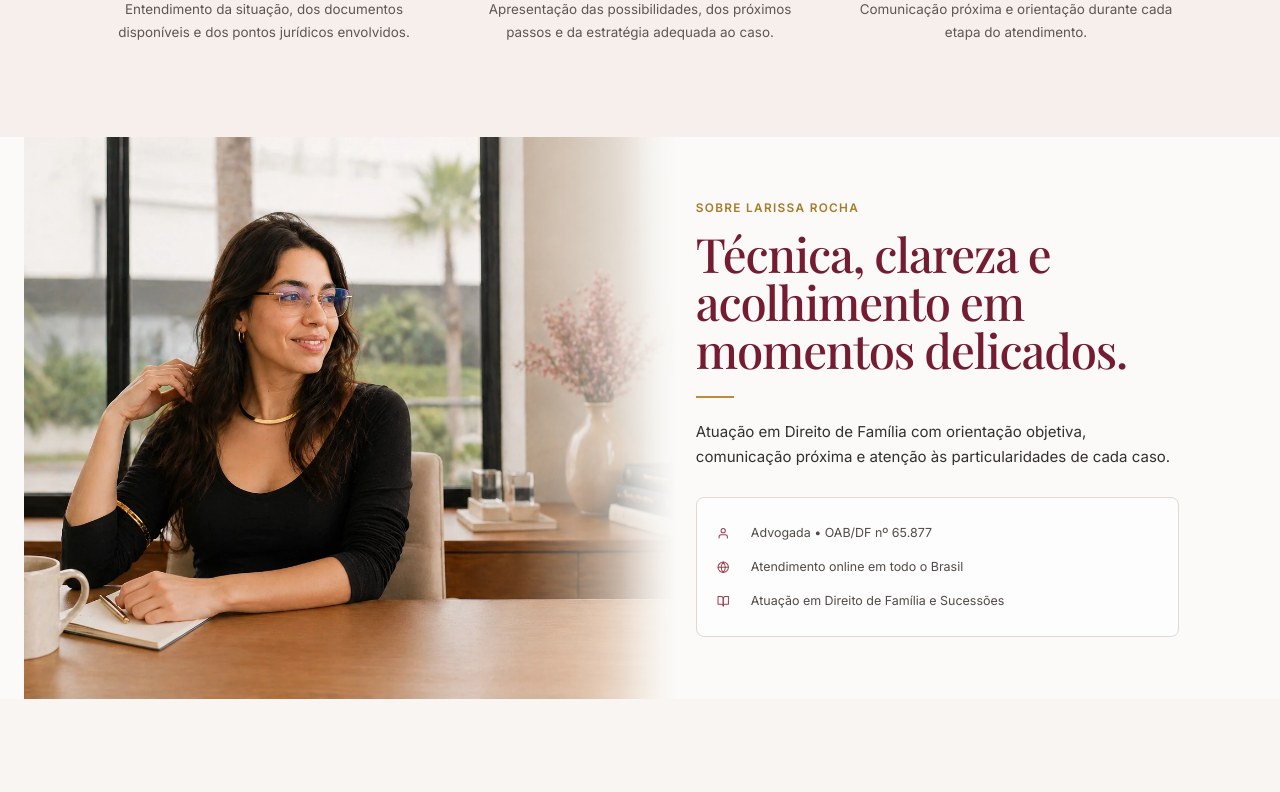
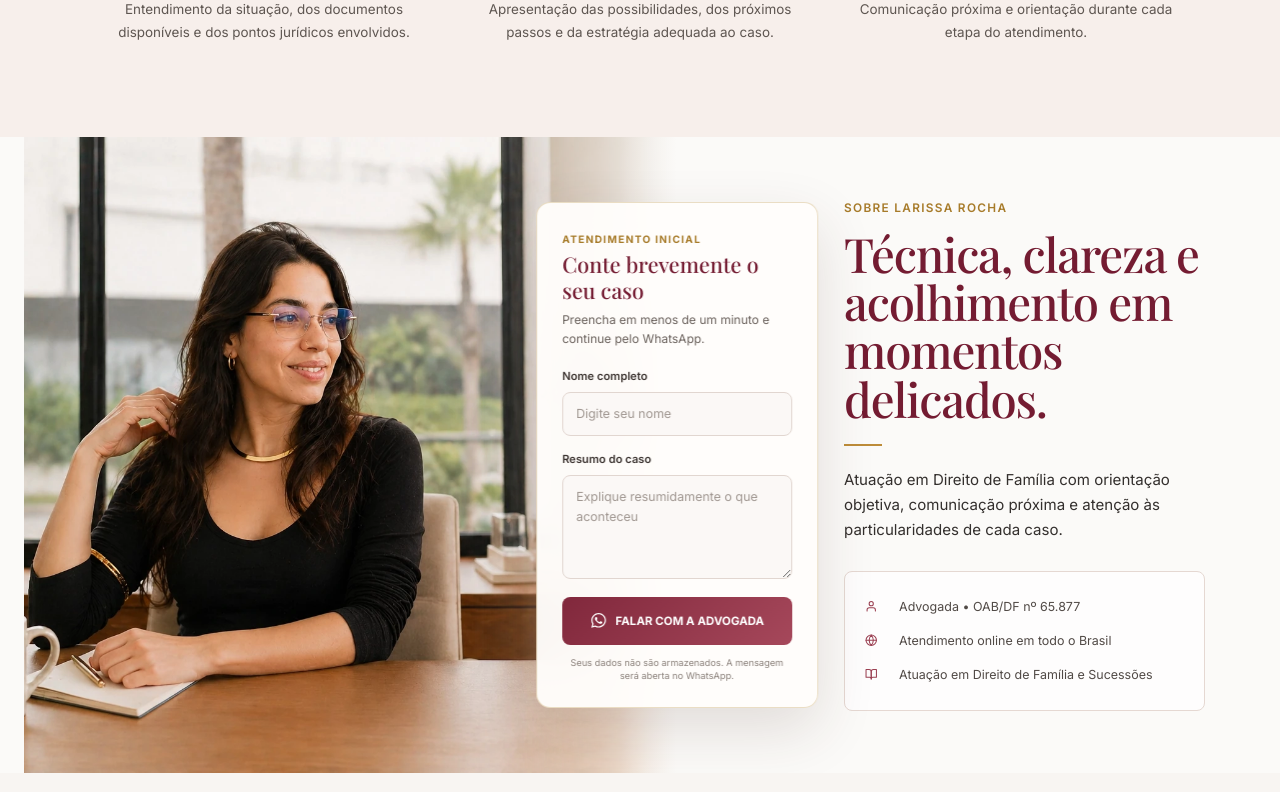
Before and after one commit to larissarocha-web/landing-page-lr-adv, a React (Vite) app: page / in a window 1280 px wide. Shown: the part 2020-2812 px from the top of the page. Built offline with nearby package versions, Linux system fonts and the light colour scheme.

Commit message:
feat: adiciona triagem inicial pelo WhatsApp

```diff
--- a/src/constants/brand.ts
+++ b/src/constants/brand.ts
@@ -1,6 +1,13 @@
-export const WHATSAPP_URL =
-  'https://wa.me/5561991742090?text=Olá,%20preciso%20de%20orientação%20em%20Direito%20de%20Família.'
+export const WHATSAPP_NUMBER = '5561991742090'
 
 export const WHATSAPP_PHONE = '(61) 99174-2090'
 
 export const OAB_LABEL = 'OAB/DF nº 65.877'
+
+export function buildWhatsAppUrl(message: string) {
+  return `https://wa.me/${WHATSAPP_NUMBER}?text=${encodeURIComponent(message)}`
+}
+
+export const WHATSAPP_URL = buildWhatsAppUrl(
+  'Olá, preciso de orientação em Direito de Família.',
+)
--- a/src/pages/Why/index.tsx
+++ b/src/pages/Why/index.tsx
@@ -1,16 +1,74 @@
+import { FormEvent, useState } from 'react'
+import { FaWhatsapp } from 'react-icons/fa'
 import { FiBookOpen, FiGlobe, FiUser } from 'react-icons/fi'
 
 import photo from '../../assets/larissa-sobre-sorrindo.webp'
-import { OAB_LABEL } from '../../constants/brand'
-import { Container, Content, Credentials, Wrapper } from './styles'
+import { buildWhatsAppUrl, OAB_LABEL } from '../../constants/brand'
+import { Container, Content, Credentials, IntakeCard, Wrapper } from './styles'
 
 export function Why() {
+  const [fullName, setFullName] = useState('')
+  const [caseSummary, setCaseSummary] = useState('')
+
+  function handleSubmit(event: FormEvent<HTMLFormElement>) {
+    event.preventDefault()
+
+    const message = [
+      `Olá, meu nome é ${fullName.trim()}.`,
+      'Gostaria de orientação jurídica.',
+      '',
+      `Resumo do caso: ${caseSummary.trim()}`,
+    ].join('\n')
+
+    window.open(buildWhatsAppUrl(message), '_blank', 'noopener,noreferrer')
+  }
+
   return (
     <Container id="sobre">
       <Wrapper>
         <div className="photo">
           <img src={photo} alt="Larissa Rocha em seu ambiente de trabalho" />
         </div>
+
+        <IntakeCard onSubmit={handleSubmit}>
+          <span className="form-eyebrow">Atendimento inicial</span>
+          <h3>Conte brevemente o seu caso</h3>
+          <p>Preencha em menos de um minuto e continue pelo WhatsApp.</p>
+
+          <label htmlFor="full-name">Nome completo</label>
+          <input
+            id="full-name"
+            name="fullName"
+            type="text"
+            value={fullName}
+            onChange={(event) => setFullName(event.target.value)}
+            placeholder="Digite seu nome"
+            autoComplete="name"
+            minLength={3}
+            required
+          />
+
+          <label htmlFor="case-summary">Resumo do caso</label>
+          <textarea
+            id="case-summary"
+            name="caseSummary"
+            value={caseSummary}
+            onChange={(event) => setCaseSummary(event.target.value)}
+            placeholder="Explique resumidamente o que aconteceu"
+            rows={4}
+            minLength={15}
+            required
+          />
+
+          <button type="submit">
+            <FaWhatsapp aria-hidden="true" />
+            Falar com a advogada
+          </button>
+
+          <small>
+            Seus dados não são armazenados. A mensagem será aberta no WhatsApp.
+          </small>
+        </IntakeCard>
 
         <Content>
           <span className="eyebrow">Sobre Larissa Rocha</span>
--- a/src/pages/Why/styles.ts
+++ b/src/pages/Why/styles.ts
@@ -14,6 +14,7 @@ export const Container = styled.section`
 `
 
 export const Wrapper = styled.div`
+  position: relative;
   display: grid;
   max-width: 1320px;
   min-height: 520px;
@@ -80,6 +81,130 @@ export const Wrapper = styled.div`
   }
 `
 
+export const IntakeCard = styled.form`
+  position: absolute;
+  top: 50%;
+  left: 53%;
+  z-index: 4;
+  display: flex;
+  width: clamp(280px, 22vw, 320px);
+  flex-direction: column;
+  padding: 28px 25px 24px;
+  border: 1px solid rgba(201, 169, 106, 0.38);
+  border-radius: 14px;
+  background: rgba(255, 253, 251, 0.96);
+  box-shadow: 0 22px 58px rgba(72, 42, 37, 0.14);
+  transform: translate(-50%, -50%);
+  backdrop-filter: blur(16px);
+
+  .form-eyebrow {
+    margin-bottom: 5px;
+    color: #a77b2a;
+    font-size: 0.64rem;
+    font-weight: 700;
+    letter-spacing: 0.12em;
+    text-transform: uppercase;
+  }
+
+  h3 {
+    color: #741c32;
+    font-size: 1.35rem;
+    line-height: 1.18;
+  }
+
+  > p {
+    margin: 8px 0 20px;
+    color: #6a615c;
+    font-size: 0.75rem;
+    line-height: 1.55;
+  }
+
+  label {
+    margin-bottom: 6px;
+    color: #3d3532;
+    font-size: 0.7rem;
+    font-weight: 600;
+  }
+
+  input,
+  textarea {
+    width: 100%;
+    border: 1px solid #e1d6d0;
+    border-radius: 8px;
+    background: #fbf8f6;
+    color: #332e2b;
+    font-size: 0.78rem;
+    outline: none;
+    transition:
+      border-color 180ms ease,
+      box-shadow 180ms ease;
+  }
+
+  input {
+    min-height: 44px;
+    margin-bottom: 15px;
+    padding: 0 13px;
+  }
+
+  textarea {
+    min-height: 98px;
+    padding: 11px 13px;
+    resize: vertical;
+  }
+
+  input::placeholder,
+  textarea::placeholder {
+    color: #a09791;
+  }
+
+  input:focus,
+  textarea:focus {
+    border-color: #b46c7b;
+    box-shadow: 0 0 0 3px rgba(155, 64, 82, 0.1);
+  }
+
+  button {
+    display: inline-flex;
+    min-height: 48px;
+    align-items: center;
+    justify-content: center;
+    gap: 9px;
+    margin-top: 18px;
+    border: 0;
+    border-radius: 8px;
+    background: linear-gradient(135deg, #81283c, #a6485b);
+    color: #fff;
+    cursor: pointer;
+    font-size: 0.72rem;
+    font-weight: 700;
+    text-transform: uppercase;
+  }
+
+  button svg {
+    font-size: 1.05rem;
+  }
+
+  small {
+    margin-top: 11px;
+    color: #8a807a;
+    font-size: 0.58rem;
+    line-height: 1.45;
+    text-align: center;
+  }
+
+  @media (max-width: 900px) {
+    position: relative;
+    top: auto;
+    left: auto;
+    z-index: 4;
+    grid-row: 2;
+    width: min(calc(100% - 40px), 430px);
+    margin: -88px auto 0;
+    padding: 27px 23px 23px;
+    transform: none;
+  }
+`
+
 export const Content = styled.div`
   position: relative;
   z-index: 2;
@@ -88,7 +213,7 @@ export const Content = styled.div`
   flex-direction: column;
   justify-content: center;
   margin-left: -10%;
-  padding: 62px clamp(36px, 6vw, 90px);
+  padding: 62px clamp(32px, 4vw, 58px) 62px clamp(198px, 18vw, 225px);
   background: linear-gradient(
     90deg,
     transparent 0%,
@@ -129,15 +254,11 @@ export const Content = styled.div`
   }
 
   @media (max-width: 900px) {
-    margin-top: -72px;
+    grid-row: 3;
+    margin-top: 0;
     margin-left: 0;
-    padding: 94px 22px 68px;
-    background: linear-gradient(
-      180deg,
-      transparent 0%,
-      rgba(251, 250, 248, 0.72) 12%,
-      #fbfaf8 30%
-    );
+    padding: 58px 22px 68px;
+    background: #fbfaf8;
 
     h2 {
       font-size: clamp(2.35rem, 10.7vw, 3.3rem);
```
